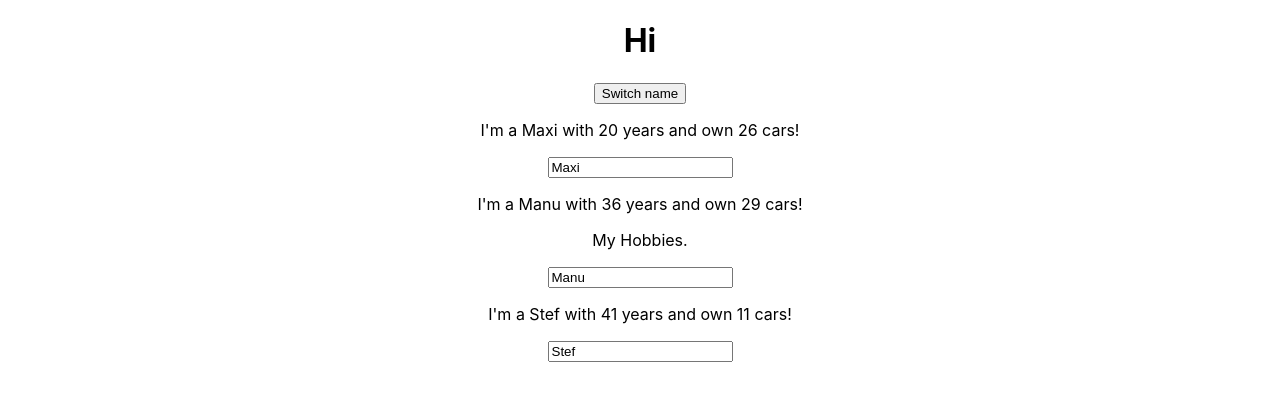
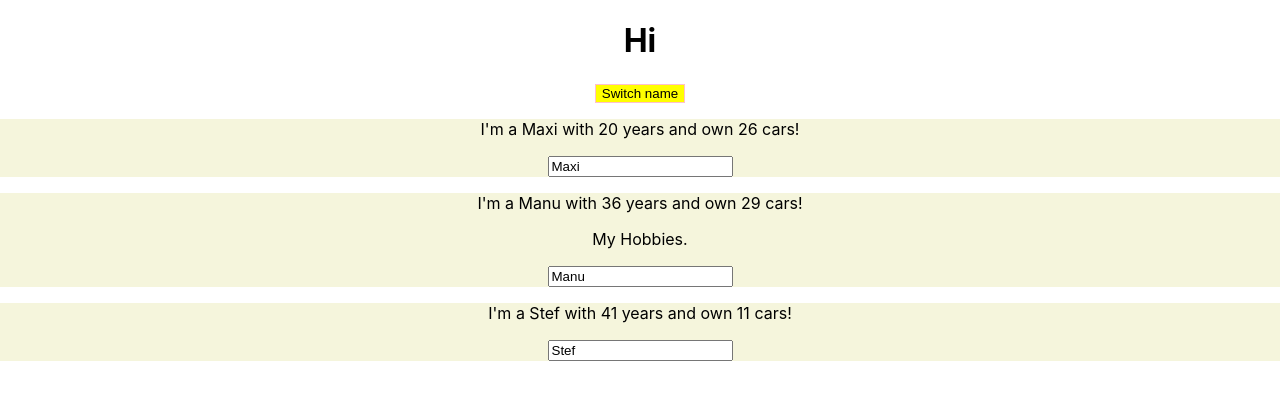
Before and after one commit to AceWork1337/Complete-react-app, a React (Create React App) app: page / in a window 1280 px wide. Shown: the top 400 px of the page. Built offline with nearby package versions, Linux system fonts and the light colour scheme.

Commit message:
Insert inline css

```diff
--- a/package.json
+++ b/package.json
@@ -3,6 +3,7 @@
   "version": "0.1.0",
   "private": true,
   "dependencies": {
+    "node-sass": "^4.11.0",
     "react": "^16.7.0",
     "react-dom": "^16.7.0",
     "react-scripts": "2.1.3"
--- a/src/App.js
+++ b/src/App.js
@@ -35,10 +35,17 @@ class App extends Component {
     });
   }
   render() {
+    const style = {
+      backgroundColor: 'yellow',
+      border: '1px solid pink',
+      cursor: 'pointer'
+    }
     return (
       <div className="App">
         <h1>Hi</h1>
-        <button onClick={() => this.switchNameHandler("Seb")}>Switch name</button>
+        <button
+          style={style}
+          onClick={() => this.switchNameHandler("Seb")}>Switch name</button>
         <Person
           name={this.state.persons[0].name}
           age={this.state.persons[0].age}/>
--- a/src/Person/Person.js
+++ b/src/Person/Person.js
@@ -1,9 +1,9 @@
 import React from 'react';
 
-
+import './Person.scss';
 
 const person = (props) => {
-    return  <div>
+    return  <div className="Persons">
                 <p onClick={props.click}>I'm a {props.name} with {props.age} years and
                     own {Math.floor(Math.random()*30)} cars!
                 </p>
--- /dev/null
+++ b/src/Person/Person.scss
@@ -0,0 +1,3 @@
+.Persons {
+    background-color: beige;
+}
```
Also changed, not shown: 1 other file (tests, documents, lock files or other folders).
